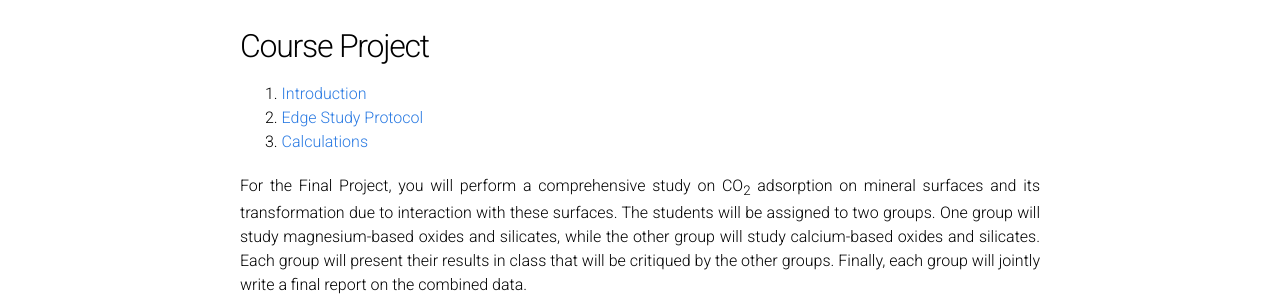
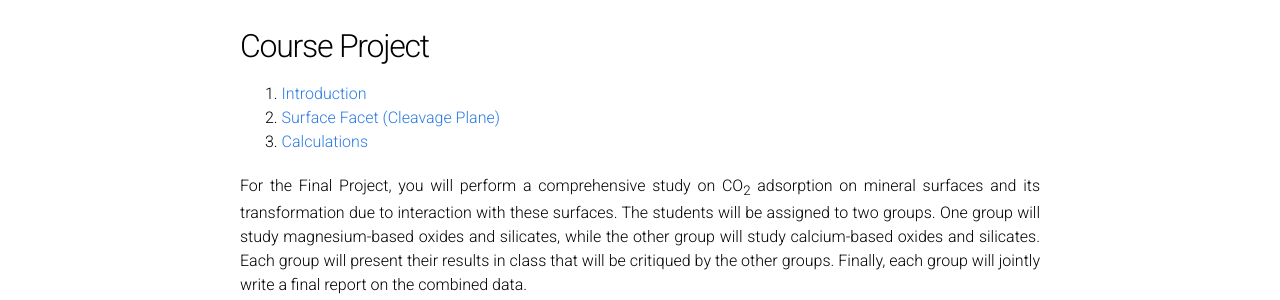
Before and after one commit to UPennCBE544/2023.github.io, a Jekyll site: the page built from ProjectDescription.md, in a window 1280 px wide and 1400 px high. Shown: the part 137-437 px from the top of the window. Built offline with Jekyll 4.4.1, drawn with Linux system fonts in a browser that asks for light colours; formulas are drawn with MathJax 3; our own code applies the rules of GitHub Pages for plain Markdown files; some of the changed text lies outside the part shown.

Commit message:
Update ProjectDescription.md

```diff
--- a/ProjectDescription.md
+++ b/ProjectDescription.md
@@ -7,7 +7,7 @@ permalink: /Project/
 
 
 1. [Introduction](#intro)
-2. [Edge Study Protocol](#protocol)
+2. [Surface Facet (Cleavage Plane)](#facet)
 3. [Calculations](#calcs)
 
 
@@ -45,4 +45,4 @@ $$
 \epsilon_{cleave}(i,j) = -\frac{1}{2A}(E_{slab}^{i}+E_{slab}^{j}-2E_{bulk})
 $$
 
-where \epsilon_{cleave}(i,j)
+where &epsilon<sub>cleave</sub>(i,j)
```
